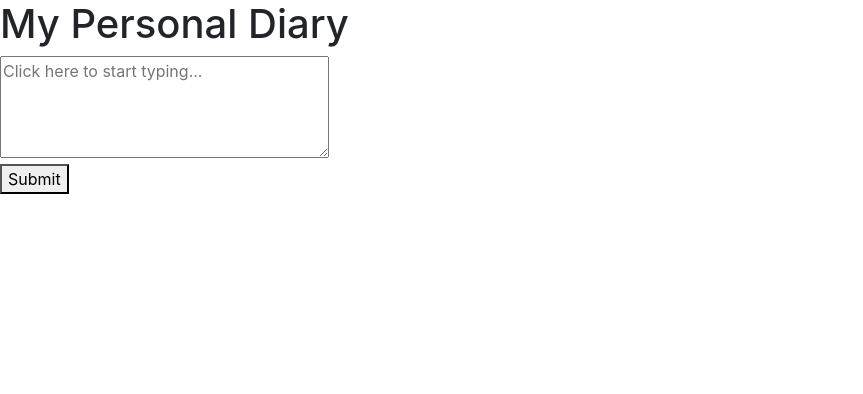
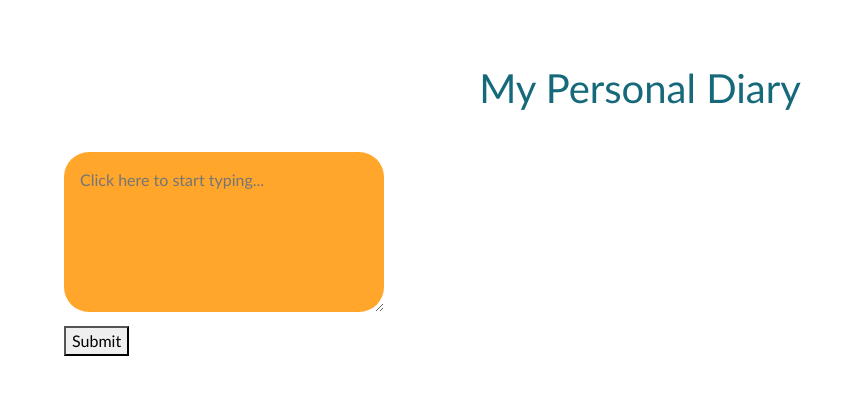
Before and after one commit to betahope/Scrimba-Front-End-Path, a plain HTML site: page index.html in a window 1280 px wide. Shown: the whole page, without its empty margins (0-863 px from the left). Drawn offline with nearby package versions, Linux system fonts and the light colour scheme.

Commit message:
Styled h1 and form text area

```diff
--- a/index.html
+++ b/index.html
@@ -14,7 +14,7 @@
 
 <body>
 
- <h1>My Personal Diary</h1>
+ <h1 class="title">My Personal Diary</h1>
  <form id="entryForm">
   <textarea id="textArea" placeholder="Click here to start typing..." class="entry-textbox" cols="30"
    rows="4"></textarea><br />
--- a/style.css
+++ b/style.css
@@ -0,0 +1,20 @@
+body {
+ margin: 5%;
+ font-family: 'Gill Sans', 'Gill Sans MT', Calibri, 'Trebuchet MS', sans-serif;
+}
+
+.title {
+ color: #16697A;
+ text-align: center;
+ margin-bottom: 1em;
+}
+
+.entry-textbox {
+ background-color: #ffa62b;
+ width: 20em;
+ height: 10em;
+ padding: 1em;
+ margin-bottom: 0.5em;
+ border: unset;
+ border-radius: 25px;
+}
```
